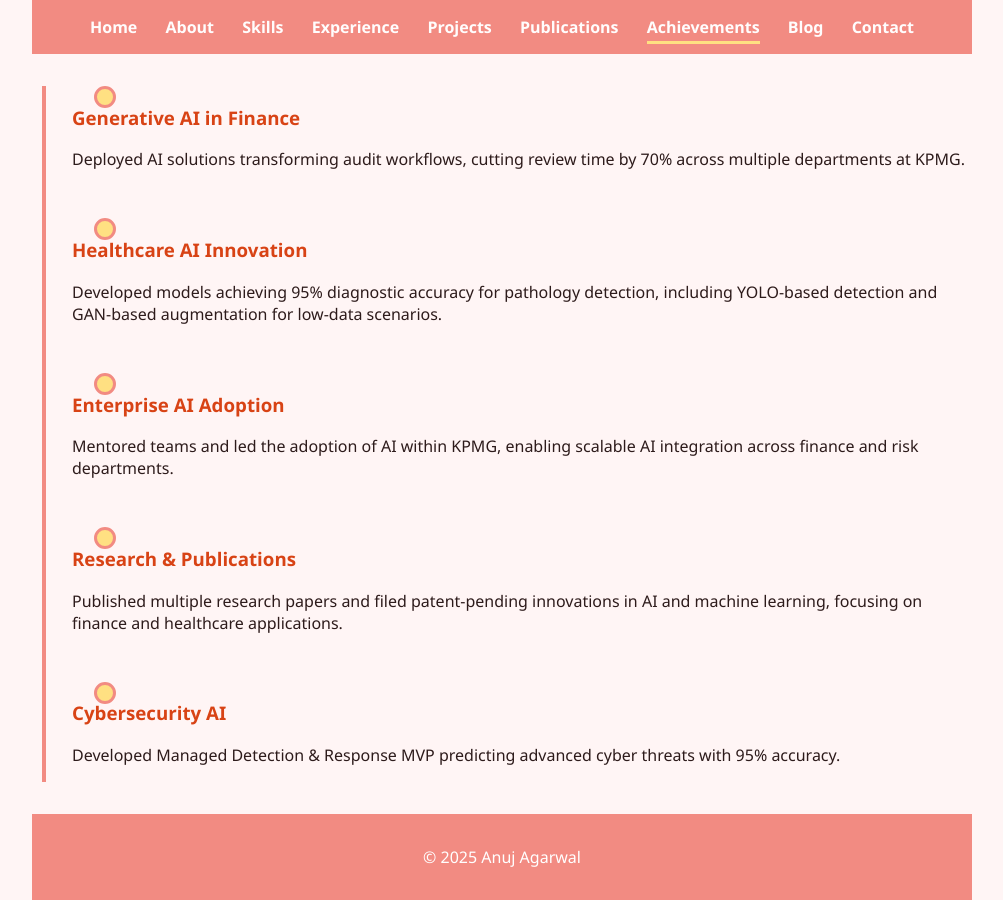
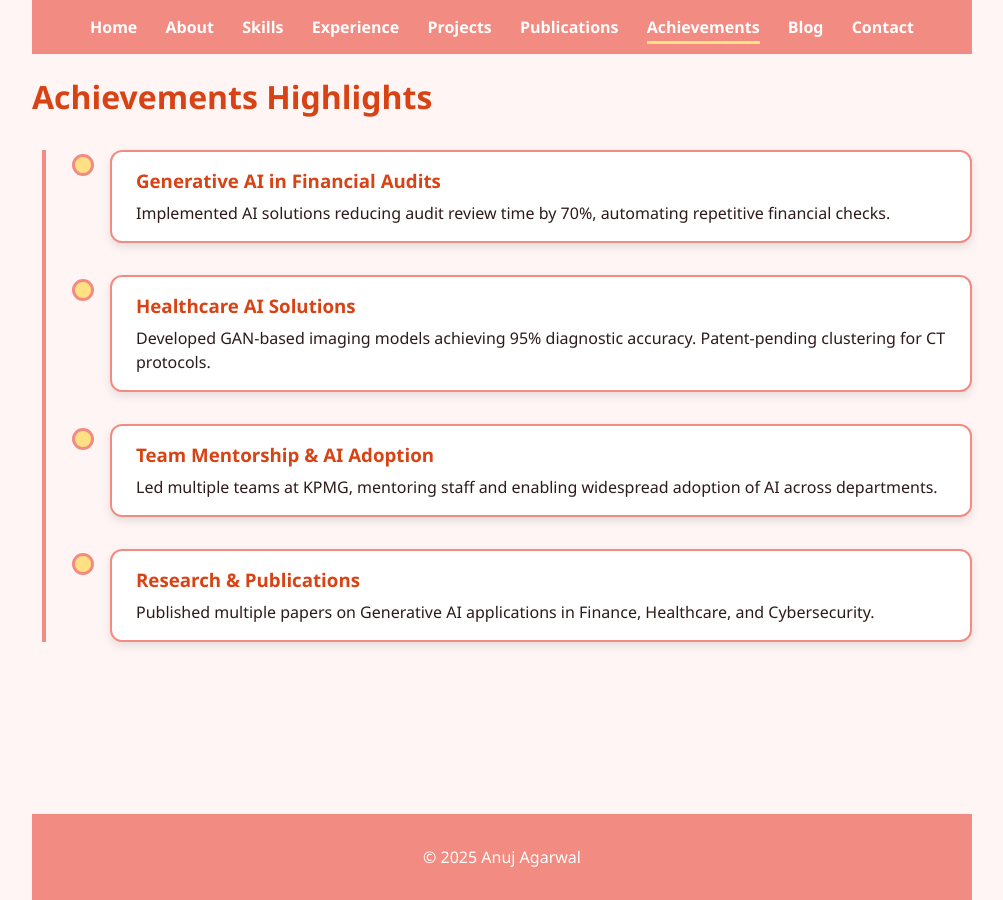
Before and after one commit to anuj-agarwal/anuj-agarwal.github.io, a Jekyll site: the page built from achievements.md, in a window 1280 px wide. Shown: the whole page, without its empty margins (138-1141 px from the left). Built offline with Jekyll 4.4.1, drawn with Linux system fonts in a browser that asks for light colours.

Commit message:
Update achievements.md

```diff
--- a/achievements.md
+++ b/achievements.md
@@ -3,46 +3,41 @@ layout: default
 title: "Achievements"
 permalink: /achievements/
 ---
+
+# Achievements Highlights
+
 <div class="achievements-timeline">
 
-  <div class="timeline-entry">
-    <div class="timeline-dot"></div>
-    <div class="timeline-card">
-      <h3>Generative AI in Finance</h3>
-      <p>Deployed AI solutions transforming audit workflows, cutting review time by 70% across multiple departments at KPMG.</p>
-    </div>
+<div class="achievements-entry">
+  <div class="achievements-dot"></div>
+  <div class="achievements-card">
+    <h3>Generative AI in Financial Audits</h3>
+    <p>Implemented AI solutions reducing audit review time by 70%, automating repetitive financial checks.</p>
   </div>
+</div>
 
-  <div class="timeline-entry">
-    <div class="timeline-dot"></div>
-    <div class="timeline-card">
-      <h3>Healthcare AI Innovation</h3>
-      <p>Developed models achieving 95% diagnostic accuracy for pathology detection, including YOLO-based detection and GAN-based augmentation for low-data scenarios.</p>
-    </div>
+<div class="achievements-entry">
+  <div class="achievements-dot"></div>
+  <div class="achievements-card">
+    <h3>Healthcare AI Solutions</h3>
+    <p>Developed GAN-based imaging models achieving 95% diagnostic accuracy. Patent-pending clustering for CT protocols.</p>
   </div>
+</div>
 
-  <div class="timeline-entry">
-    <div class="timeline-dot"></div>
-    <div class="timeline-card">
-      <h3>Enterprise AI Adoption</h3>
-      <p>Mentored teams and led the adoption of AI within KPMG, enabling scalable AI integration across finance and risk departments.</p>
-    </div>
+<div class="achievements-entry">
+  <div class="achievements-dot"></div>
+  <div class="achievements-card">
+    <h3>Team Mentorship & AI Adoption</h3>
+    <p>Led multiple teams at KPMG, mentoring staff and enabling widespread adoption of AI across departments.</p>
   </div>
+</div>
 
-  <div class="timeline-entry">
-    <div class="timeline-dot"></div>
-    <div class="timeline-card">
-      <h3>Research & Publications</h3>
-      <p>Published multiple research papers and filed patent-pending innovations in AI and machine learning, focusing on finance and healthcare applications.</p>
-    </div>
+<div class="achievements-entry">
+  <div class="achievements-dot"></div>
+  <div class="achievements-card">
+    <h3>Research & Publications</h3>
+    <p>Published multiple papers on Generative AI applications in Finance, Healthcare, and Cybersecurity.</p>
   </div>
-
-  <div class="timeline-entry">
-    <div class="timeline-dot"></div>
-    <div class="timeline-card">
-      <h3>Cybersecurity AI</h3>
-      <p>Developed Managed Detection & Response MVP predicting advanced cyber threats with 95% accuracy.</p>
-    </div>
-  </div>
+</div>
 
 </div>
```
